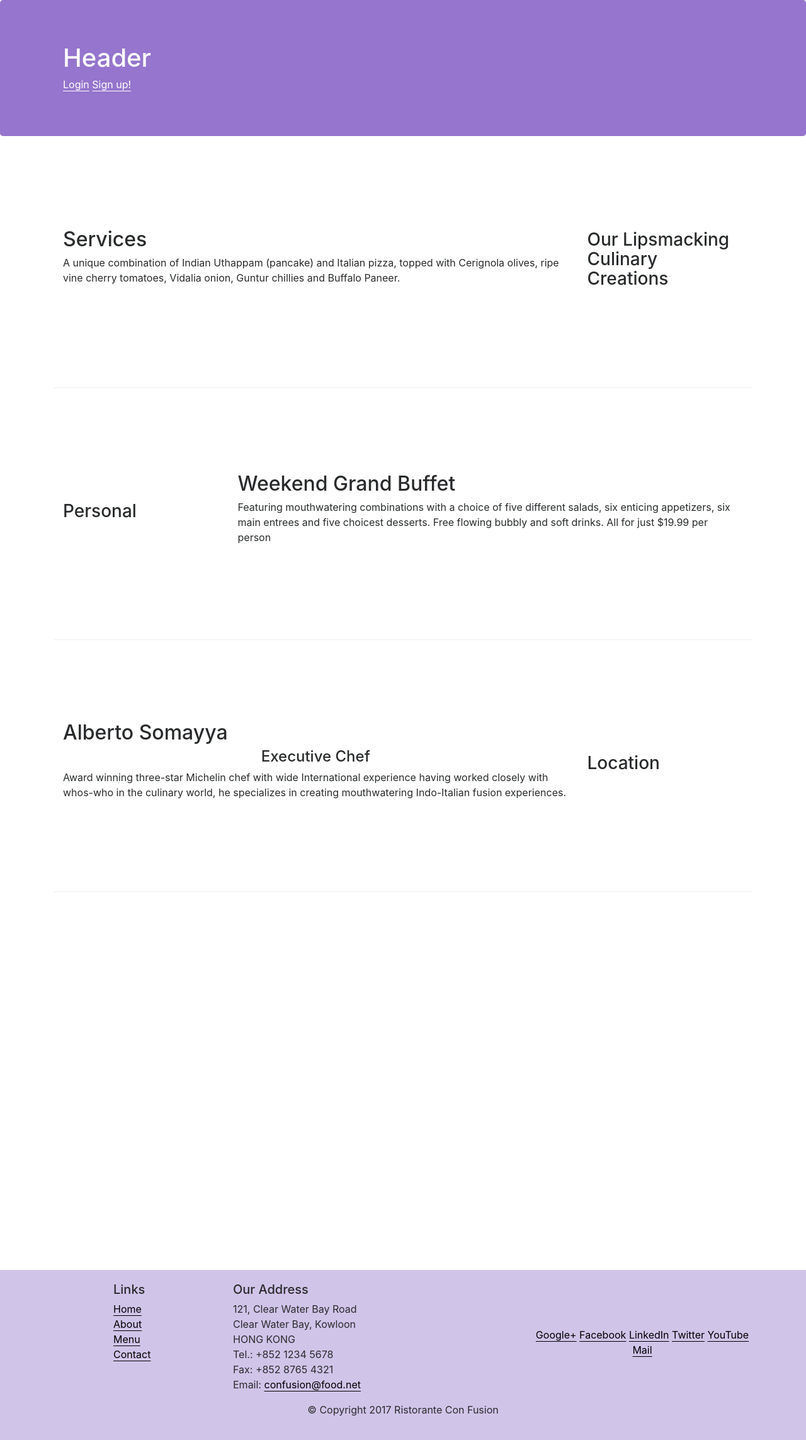
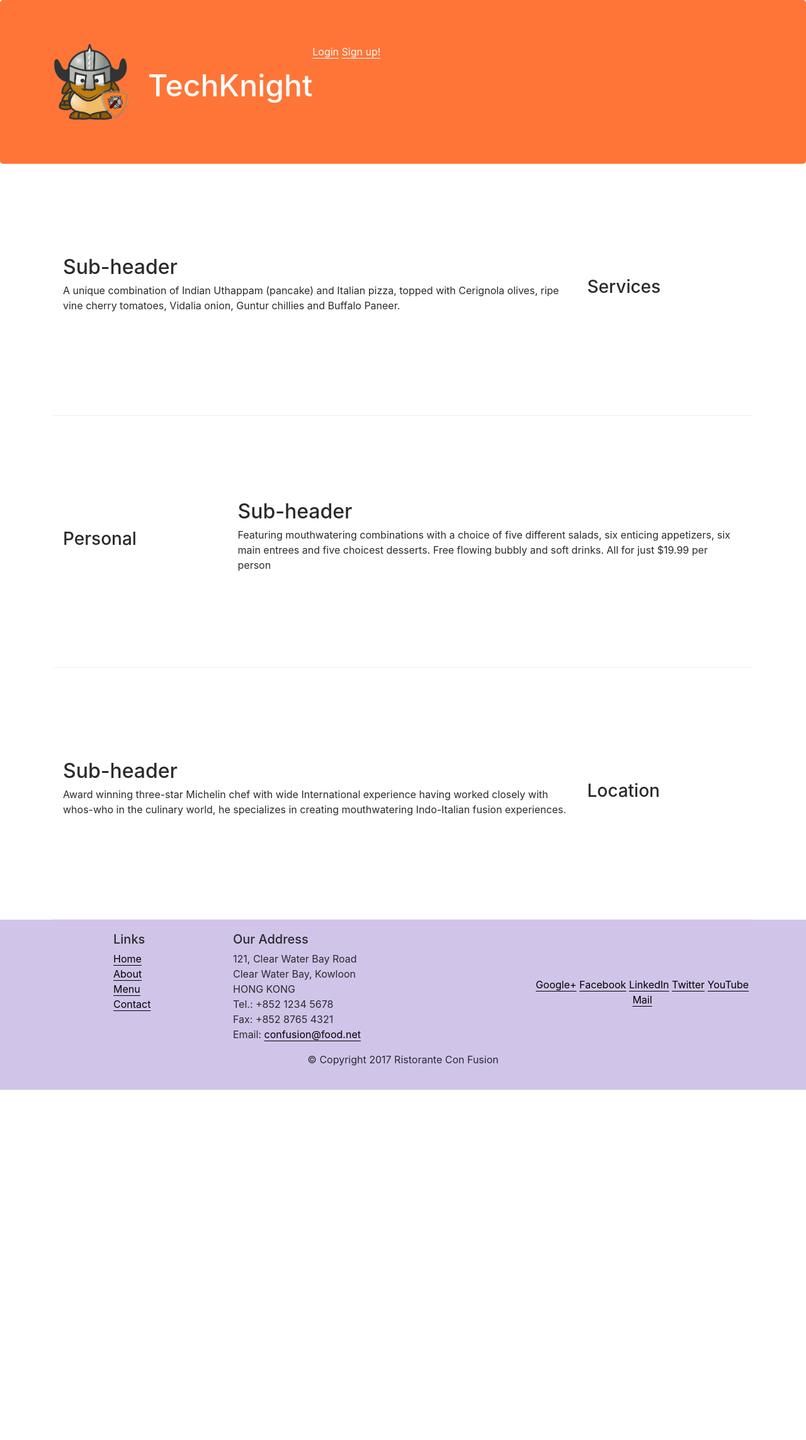
Before and after one commit to Dennis-ozturk/projectChat, a PHP site: page /projectChat/ in a window 1280 px wide. Shown: the whole page at 63% size. After the commit the page ends 1730 px from the top, so only its background shows below. Run offline with PHP 8.4, Linux system fonts and the light colour scheme; a stand-in replaces the project's code that opens the database connection.

Commit message:
Added logo and some other css

```diff
--- a/includes/header.php
+++ b/includes/header.php
@@ -24,9 +24,9 @@ session_start();
 <header class="jumbotron">
       <div class="container">
           <div class="row row-header">
-              <div class="col-12 col-sm-8">
-                  <h1>Header</h1>
-
+              <div class="jumbo-head">
+                <img src="img/techknight.png" style="float:left; width:120px; height:120px;">
+                  <h1 style="float:left; padding-left: 30px;padding-top:40px;">TechKnight</h1>
                   <?php if(isset($_SESSION['name'])) { ?>
                     <a href='./logout.php'>Logout</a>
                     <a href='./home.php'>Home</a>
@@ -40,8 +40,6 @@ session_start();
                       <a href='signup.php'>Sign up!</a>
                     <?php } ?>
               </div>
-              <div class="col col-sm">
-              </div>
           </div>
       </div>
   </header>
--- a/index.php
+++ b/index.php
@@ -5,10 +5,10 @@ include 'includes/header.php';
 <div class="container">
         <div class="row row-content align-items-center">
             <div class="col-sm-4 col-md-3 flex-last">
-                <h3>Our Lipsmacking Culinary Creations</h3>
+                <h3>Services</h3>
             </div>
             <div class="col-sm cal-md flex-first">
-                <h2>Services</h2>
+                <h2>Sub-header</h2>
                 <p>A unique combination of Indian Uthappam (pancake) and Italian pizza, topped with Cerignola olives, ripe vine cherry tomatoes, Vidalia onion, Guntur chillies and Buffalo Paneer.</p>
             </div>
         </div>
@@ -19,7 +19,7 @@ include 'includes/header.php';
                 <h3>Personal</h3>
             </div>
             <div class="col-sm cal-md">
-                <h2>Weekend Grand Buffet</h2>
+                <h2>Sub-header</h2>
                 <p>Featuring mouthwatering combinations with a choice of five different salads, six enticing appetizers, six main entrees and five choicest desserts. Free flowing bubbly and soft drinks. All for just $19.99 per person </p>
             </div>
         </div>
@@ -29,8 +29,7 @@ include 'includes/header.php';
                 <h3>Location</h3>
             </div>
             <div class="col-sm col-md flex-first">
-                <h2>Alberto Somayya</h2>
-                <h4>Executive Chef</h4>
+                <h2>Sub-header</h2>
                 <p>Award winning three-star Michelin chef with wide International experience having worked closely with whos-who in the culinary world, he specializes in creating mouthwatering Indo-Italian fusion experiences. </p>
             </div>
         </div>
--- a/style/style.css
+++ b/style/style.css
@@ -7,6 +7,10 @@ a {
   -webkit-text-underline-position: under;
   -ms-text-underline-position: below;
   text-underline-position: under; }
+
+h1 {
+  font-size: 48px;
+}
 
 h4{
   text-align: center;
@@ -41,7 +45,7 @@ h4{
 .jumbotron{
   padding: 70px 30px 70px 30px;
   margin: 0px auto;
-  background: #9575CD;
+  background: #FF7538;
   color: #fff;
 }
 
@@ -151,9 +155,6 @@ h4{
   color: #000;
 }
 
-.footer {
-  margin-top: 600px;
-}
 
 .footer a {
   color: #000;
```
Also changed, not shown: home.php (+7 -2 lines), img/TechKnight.png (added).
